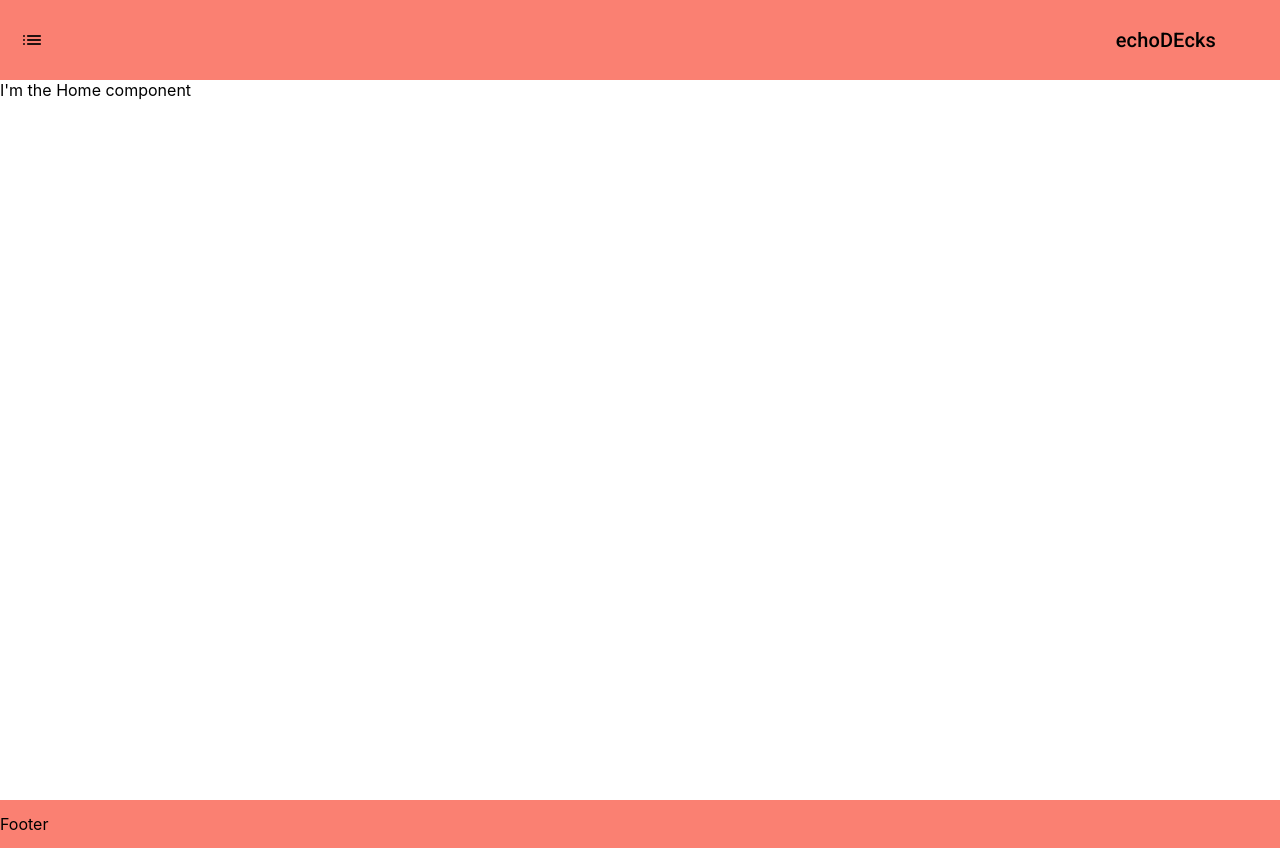
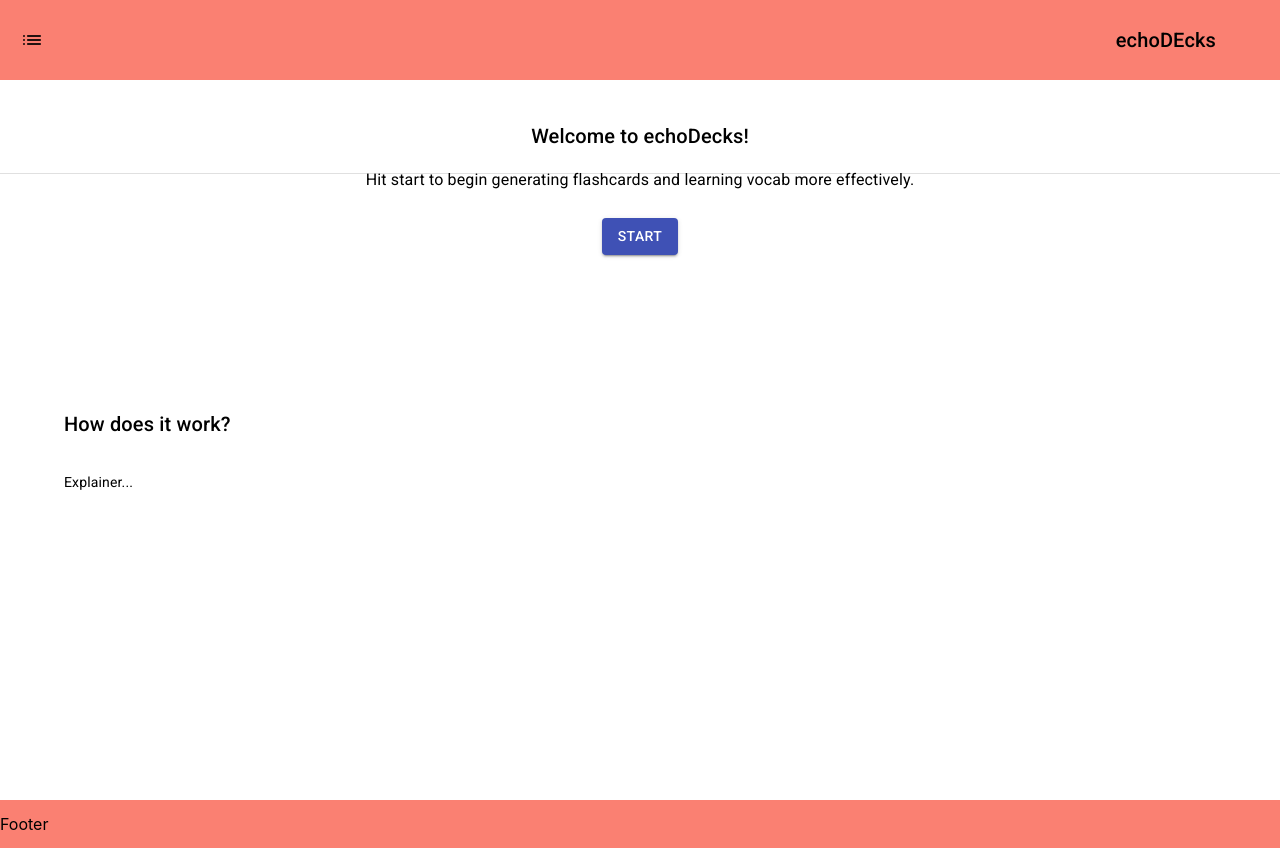
Before and after one commit to N1ck-Benson/echoDecks, a React (Create React App) app: page / in a window 1280 px wide. Built offline with nearby package versions, Linux system fonts and the light colour scheme.

Commit message:
build Home component basics

```diff
--- a/src/components/Home.jsx
+++ b/src/components/Home.jsx
@@ -1,5 +1,36 @@
+import { Typography, Divider, Button } from "@material-ui/core";
+import { Link } from "@reach/router";
+import "../styles/Home.css";
+
 function Home() {
-  return <div>I'm the Home component</div>;
+  return (
+    <main>
+      <section>
+        <Typography variant="h6" className="welcome-heading">
+          Welcome to echoDecks!
+          <br />
+        </Typography>
+        <Typography variant="body1" className="welcome-text">
+          Hit start to begin generating flashcards and learning vocab more
+          effectively.
+        </Typography>
+        <div className="Button">
+          <Link to="add-deck" className="Link">
+            <Button variant="contained" color="primary">
+              Start
+            </Button>
+          </Link>
+        </div>
+      </section>
+      <Divider className="Divider" />
+      <Typography variant="h6" className="explainer-heading">
+        How does it work?
+      </Typography>
+      <Typography variant="body2" className="explainer-heading">
+        Explainer...
+      </Typography>
+    </main>
+  );
 }
 
 export default Home;
--- /dev/null
+++ b/src/styles/Home.css
@@ -0,0 +1,38 @@
+main {
+  display: grid;
+  grid-template-rows: 30% 70%;
+}
+
+section {
+  display: grid;
+  justify-items: center;
+}
+
+.welcome-heading {
+  grid-row: 0/1;
+  padding: 5vh 5vw 0 5vw;
+  text-align: center;
+}
+
+.welcome-text {
+  grid-row: 0/1;
+  padding: 2vh 5vw 2vh 5vw;
+  text-align: center;
+}
+
+.Button {
+  margin: 10px 0 20px 0;
+}
+
+.Link {
+  text-decoration: none;
+  color: black;
+}
+
+.Divider {
+  margin: 0 5vw 0 5vw;
+}
+
+.explainer-heading {
+  padding: 2vh 5vw 2vh 5vw;
+}
```
